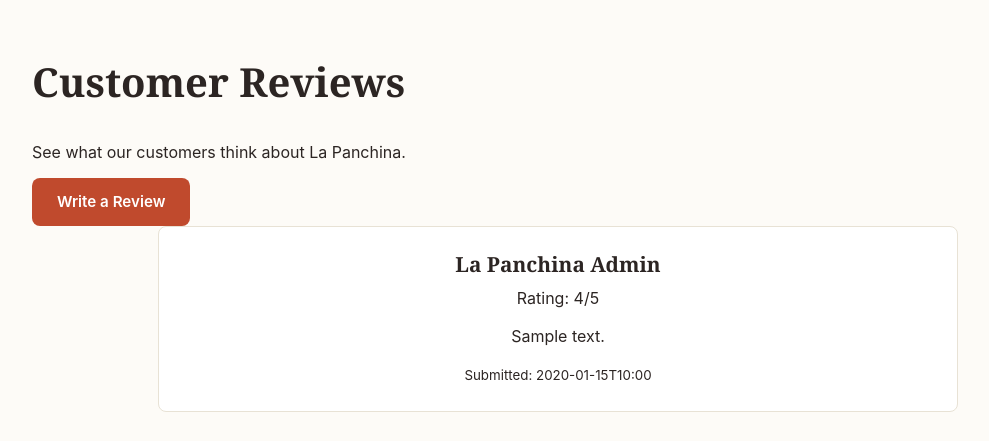
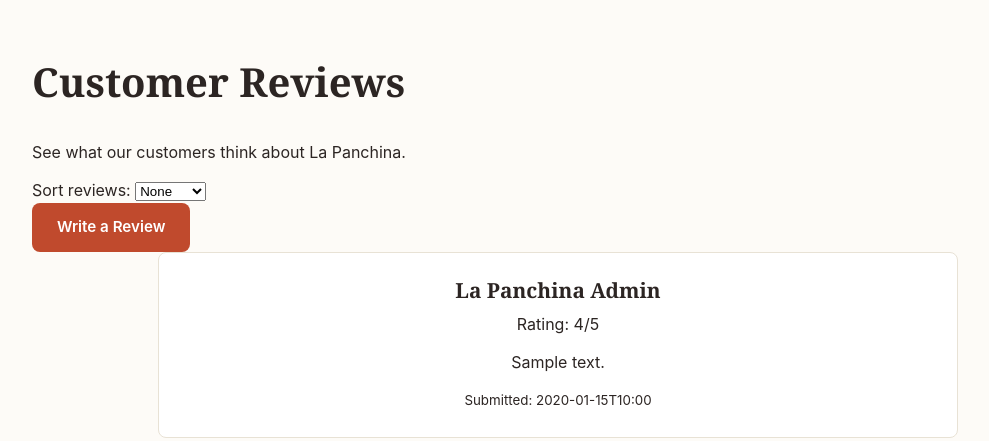
Before and after one commit to franco-4rt/La-Panchina, a Spring Boot app: page /reviews in a window 1280 px wide. Shown: the part 73-514 px from the top of the page, without its empty margins (82-1071 px from the left). Run offline with Spring Boot 4, Linux system fonts and the light colour scheme; tables that the repository leaves empty hold one stand-in row (values such as "Sample post").

Commit message:
1)Changed the way createdAt and updatedAt are created in new reviews as to have both values be the same every single time. 2)Implemented the change of review display for customers using updatedAt as a criteria(time) and the rating.Then there is the default way which simply displays yhem based on the id of the reviews. Next improvement will add the same sorting capacities for admin viewpoint(may help find problematic reviews such as thos who review bomb, make unappropiate reviews in low ratings and such)

```diff
--- a/src/main/java/group3/la_panchina/controllers/ReviewController.java
+++ b/src/main/java/group3/la_panchina/controllers/ReviewController.java
@@ -1,12 +1,16 @@
 package group3.la_panchina.controllers;
 
+import java.util.List;
+
 import org.springframework.beans.factory.annotation.Autowired;
+import org.springframework.data.domain.Sort;
 import org.springframework.stereotype.Controller;
 import org.springframework.ui.Model;
 import org.springframework.validation.BindingResult;
 import org.springframework.web.bind.annotation.GetMapping;
 import org.springframework.web.bind.annotation.ModelAttribute;
 import org.springframework.web.bind.annotation.PostMapping;
+import org.springframework.web.bind.annotation.RequestParam;
 
 import group3.la_panchina.models.Review;
 import group3.la_panchina.models.User;
@@ -22,7 +26,8 @@ public class ReviewController{
     private ReviewRepository reviewRepo;
 
     @GetMapping("/reviews")
-    public String seeReviews(Model model,  HttpSession session, HttpServletResponse response) {
+    public String seeReviews(Model model,  HttpSession session,
+    HttpServletResponse response, @RequestParam(defaultValue = "none") String sort) {
         User user = (User) session.getAttribute("session_user");
         //check whether the user already has a review(if he has only allow him to edit previous review)
         boolean hasReview = false;
@@ -34,9 +39,30 @@ public class ReviewController{
         response.setHeader("Cache-Control", "no-cache, no-store, must-revalidate" );
         response.setHeader("Pragma", "no-cache");
         response.setHeader("Expires", "0");
+        List<Review> reviews;
+        switch(sort){
+            case "none":
+            default:
+                reviews = reviewRepo.findAll();
+                sort = "none";//safety measure in case the sort changes back to none(avoid possible errors)
+                break;
+            case "timeAsc":
+                reviews = reviewRepo.findAll(Sort.by(Sort.Direction.ASC, "updatedAt"));
+                break;
+            case "timeDesc":
+                reviews = reviewRepo.findAll(Sort.by(Sort.Direction.DESC, "updatedAt"));
+                break;
+            case "ratingAsc":
+                reviews = reviewRepo.findAll(Sort.by(Sort.Direction.ASC, "rating"));
+                break;
+            case "ratingDesc":
+                reviews = reviewRepo.findAll(Sort.by(Sort.Direction.DESC, "rating"));
+                break;
+        }
 
-        model.addAttribute("reviews", reviewRepo.findAll());
+        model.addAttribute("reviews",reviews);
         model.addAttribute("hasReview", hasReview);
+        model.addAttribute("currentSort", sort);
         return "customers/review/reviews";
     }
 
--- a/src/main/resources/templates/customers/review/reviews.html
+++ b/src/main/resources/templates/customers/review/reviews.html
@@ -55,6 +55,38 @@
 
             <h1 class="section-title">Customer Reviews</h1>
             <p>See what our customers think about La Panchina.</p>
+            <form th:action="@{/reviews}" method="get">
+
+                <label for="sort">Sort reviews:</label>
+                    <!--onchange: Upon selecting a  option value, will call the java script function
+                    this.form.submit which will send the dropdown value
+                    to the GET in the controller and through @REQUESTPARAM will change the value of sort-->
+                <select id="sort" name="sort" onchange="this.form.submit()">
+                    <!--the th:selected works kinda like an if statement, if the statement is true,
+                    the option will be marked as selected and shown as selected in the dropdown-->
+                    <option value="none" th:selected="${currentSort == 'none'}">
+                        None
+                    </option>
+
+                    <option value="timeAsc" th:selected="${currentSort == 'timeAsc'}">
+                        Time ↑
+                    </option>
+
+                    <option value="timeDesc" th:selected="${currentSort == 'timeDesc'}">
+                        Time ↓
+                    </option>
+
+                    <option value="ratingAsc" th:selected="${currentSort == 'ratingAsc'}">
+                        Rating ↑
+                    </option>
+
+                    <option value="ratingDesc" th:selected="${currentSort == 'ratingDesc'}">
+                        Rating ↓
+                    </option>
+
+                </select>
+
+            </form>
             <div th:unless="${hasReview}"> <!--It will show this button unless you already have a review-->
                 <a class="btn btn-primary" th:href="@{/reviews/create}">
                     Write a Review
@@ -74,7 +106,7 @@
                         <span th:text="${review.rating}"></span>/5
                     </p>
                     <p th:text="${review.comment}"></p>
-                    <small>
+                    <small th:if="${review.createdAt == review.updatedAt}">
                         Submitted:
                         <span th:text="${review.createdAt}"></span>
                     </small>
```
Also changed, not shown: src/main/java/group3/la_panchina/models/Review.java (+5 -3 lines).
